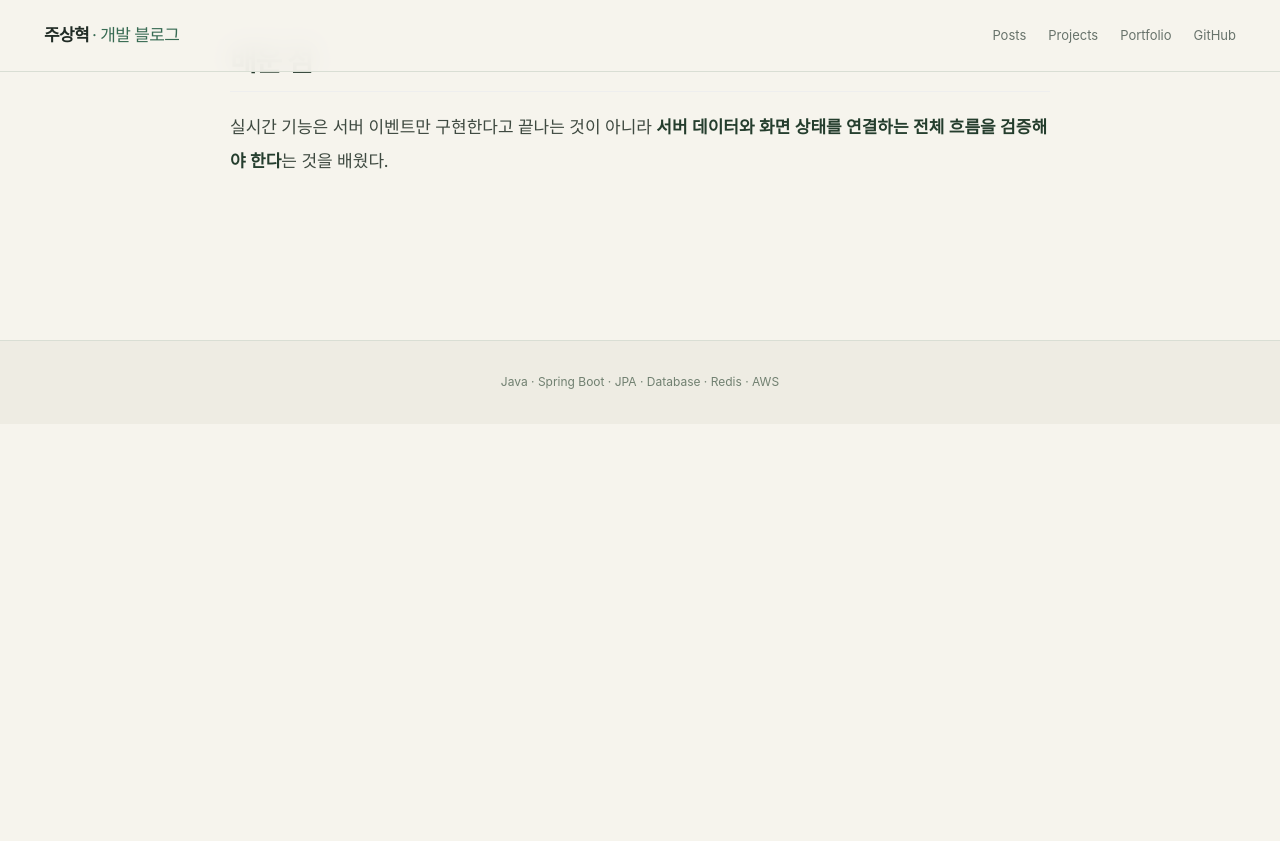
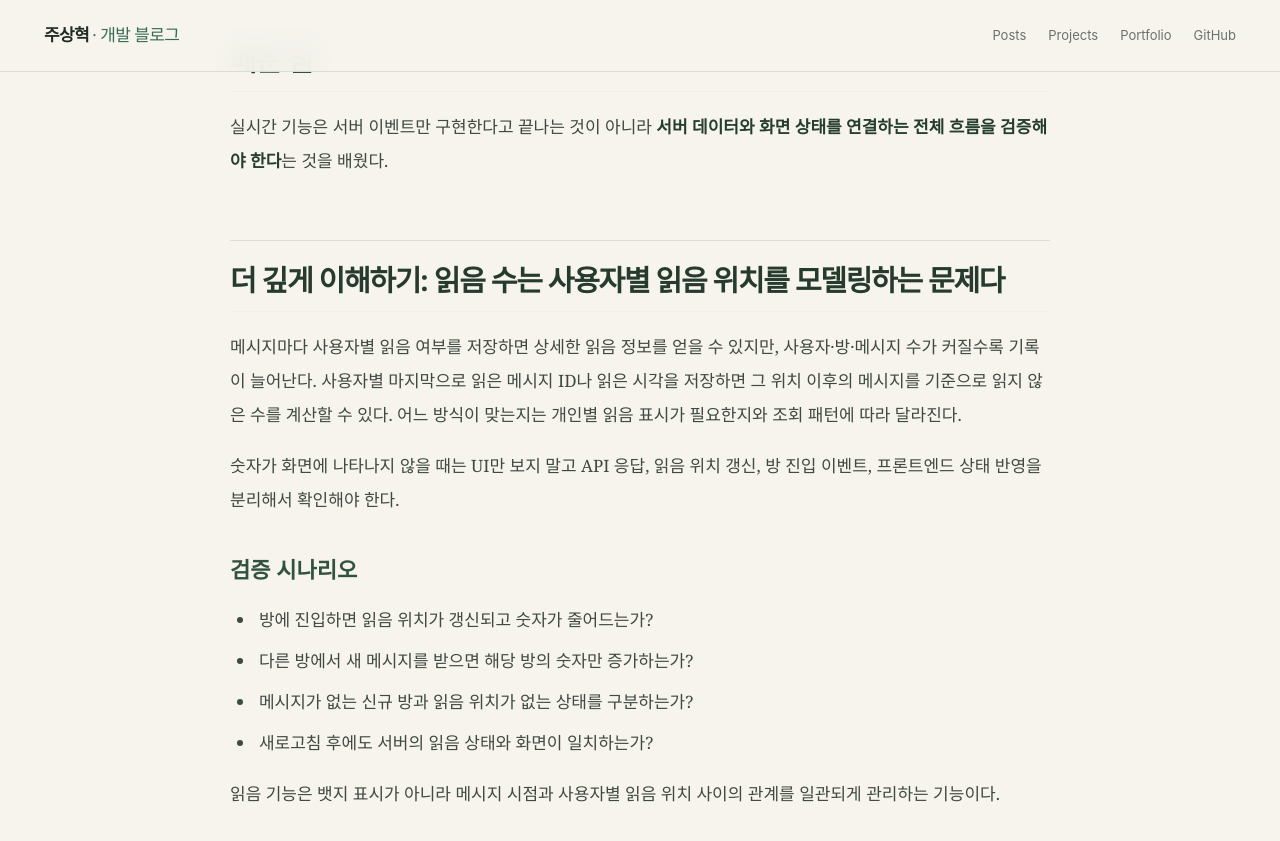
Before and after one commit to zuzusnasna/zuzusnasna.github.io, a Jekyll site: the page built from _posts/2026-10-28-realtimechat-unread-notification.md, in a window 1280 px wide and 900 px high, scrolled down 1657 px. Shown: the top 841 px of the window. Built offline with Jekyll 4.4.1, drawn with Linux system fonts in a browser that asks for light colours; before the commit the page ends 2081 px from its top, so only the background shows below that.

Commit message:
docs: expand unread notification study notes

```diff
--- a/_posts/2026-10-28-realtimechat-unread-notification.md
+++ b/_posts/2026-10-28-realtimechat-unread-notification.md
@@ -41,3 +41,17 @@ API에서는 `unreadCount`가 정상적으로 내려오는데 화면에 숫자
 ## 배운 점
 
 실시간 기능은 서버 이벤트만 구현한다고 끝나는 것이 아니라 **서버 데이터와 화면 상태를 연결하는 전체 흐름을 검증해야 한다**는 것을 배웠다.
+
+## 더 깊게 이해하기: 읽음 수는 사용자별 읽음 위치를 모델링하는 문제다
+
+메시지마다 사용자별 읽음 여부를 저장하면 상세한 읽음 정보를 얻을 수 있지만, 사용자·방·메시지 수가 커질수록 기록이 늘어난다. 사용자별 마지막으로 읽은 메시지 ID나 읽은 시각을 저장하면 그 위치 이후의 메시지를 기준으로 읽지 않은 수를 계산할 수 있다. 어느 방식이 맞는지는 개인별 읽음 표시가 필요한지와 조회 패턴에 따라 달라진다.
+
+숫자가 화면에 나타나지 않을 때는 UI만 보지 말고 API 응답, 읽음 위치 갱신, 방 진입 이벤트, 프론트엔드 상태 반영을 분리해서 확인해야 한다.
+
+### 검증 시나리오
+- 방에 진입하면 읽음 위치가 갱신되고 숫자가 줄어드는가?
+- 다른 방에서 새 메시지를 받으면 해당 방의 숫자만 증가하는가?
+- 메시지가 없는 신규 방과 읽음 위치가 없는 상태를 구분하는가?
+- 새로고침 후에도 서버의 읽음 상태와 화면이 일치하는가?
+
+읽음 기능은 뱃지 표시가 아니라 메시지 시점과 사용자별 읽음 위치 사이의 관계를 일관되게 관리하는 기능이다.
```
